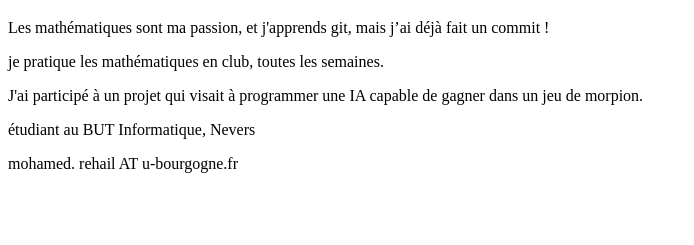
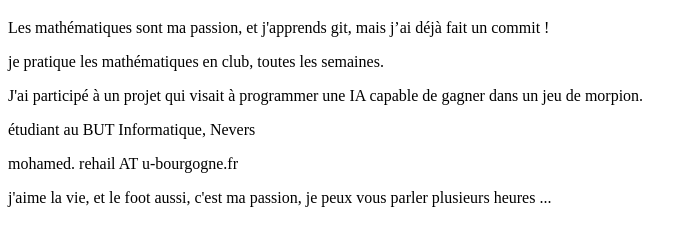
Before and after one commit to MohamedREHAIL/MohamedREHAIL.github.io, a plain HTML site: page index.html in a window 1280 px wide. Shown: the part 61-306 px from the top of the page, without its empty margins (0-694 px from the left). Drawn offline with Linux system fonts and the light colour scheme.

Commit message:
modif rag

```diff
--- a/index.html
+++ b/index.html
@@ -8,5 +8,6 @@
 de gagner dans un jeu de morpion.</p>
 <p> étudiant au BUT Informatique, Nevers</p>
 <p>  mohamed. rehail AT u-bourgogne.fr</p>
+<p>j'aime la vie, et le foot aussi, c'est ma passion, je peux vous parler plusieurs heures ...</p>
 </body>
 </html>
```
